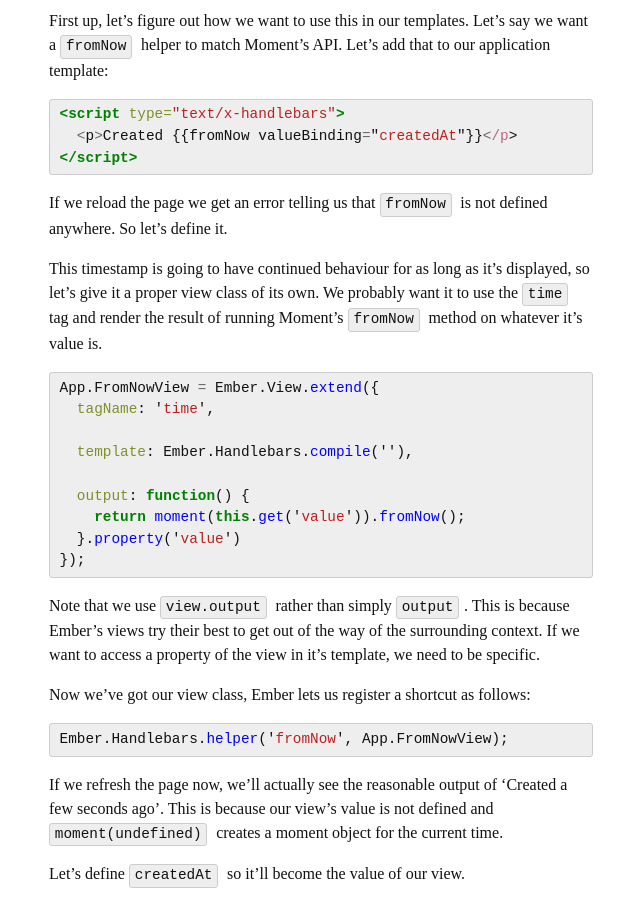
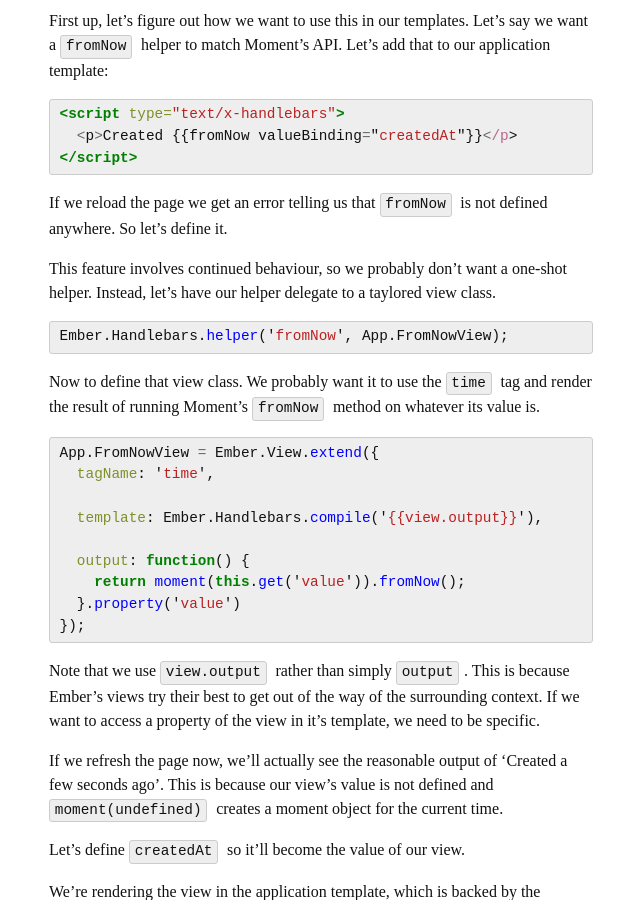
Before and after one commit to jgwhite/jgwhite.github.io, a Jekyll site: the page built from _posts/2013-06-08-ember-time.md, in a window 1280 px wide and 900 px high, scrolled down 608 px. Shown: the whole window, without its empty margins (319-959 px from the left). Built offline with Jekyll 4.4.1, drawn with Linux system fonts in a browser that asks for light colours; some web fonts are replaced.

Commit message:
End some more {% raw %}

````diff
--- a/_posts/2013-06-08-ember-time.md
+++ b/_posts/2013-06-08-ember-time.md
@@ -38,11 +38,19 @@ to our application template:
 If we reload the page we get an error telling us that `fromNow` is not
 defined anywhere. So let’s define it.
 
-This timestamp is going to have continued behaviour for as long as it’s
-displayed, so let’s give it a proper view class of its own. We probably
-want it to use the `time` tag and render the result of running
-Moment’s `fromNow` method on whatever it’s value is.
+This feature involves continued behaviour, so we probably don’t want a
+one-shot helper. Instead, let’s have our helper delegate to a taylored
+view class.
 
+```javascript
+Ember.Handlebars.helper('fromNow', App.FromNowView);
+```
+
+Now to define that view class. We probably want it to use the `time`
+tag and render the result of running Moment’s `fromNow` method on
+whatever its value is.
+
+{% raw %}
 ```javascript
 App.FromNowView = Ember.View.extend({
   tagName: 'time',
@@ -54,18 +62,12 @@ App.FromNowView = Ember.View.extend({
   }.property('value')
 });
 ```
+{% endraw %}
 
 Note that we use `view.output` rather than simply `output`. This is
 because Ember’s views try their best to get out of the way of the
 surrounding context. If we want to access a property
 of the view in it’s template, we need to be specific.
-
-Now we’ve got our view class, Ember lets us register a shortcut
-as follows:
-
-```javascript
-Ember.Handlebars.helper('fromNow', App.FromNowView);
-```
 
 If we refresh the page now, we’ll actually see the reasonable output
 of ‘Created a few seconds ago’. This is because our view’s value is
````
